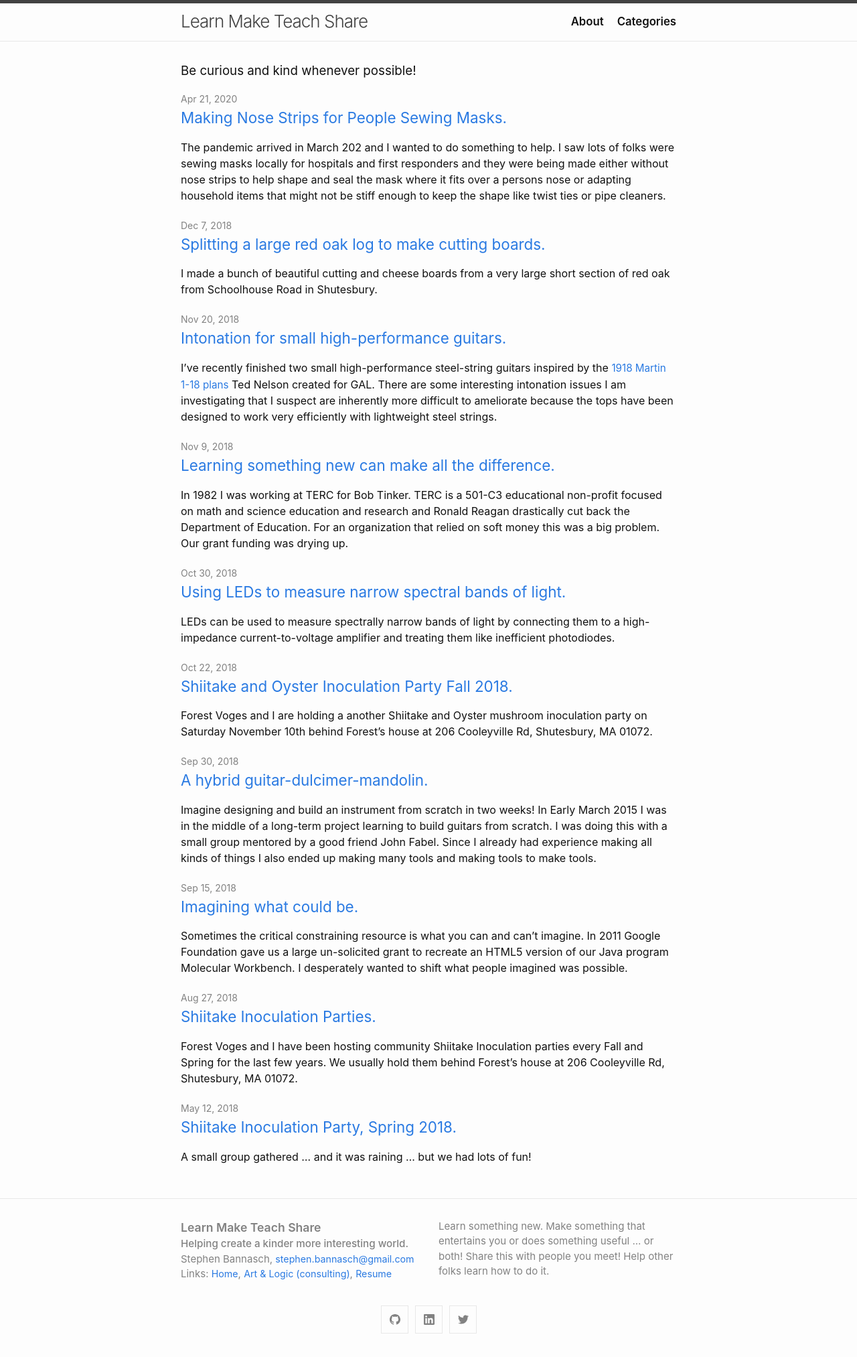
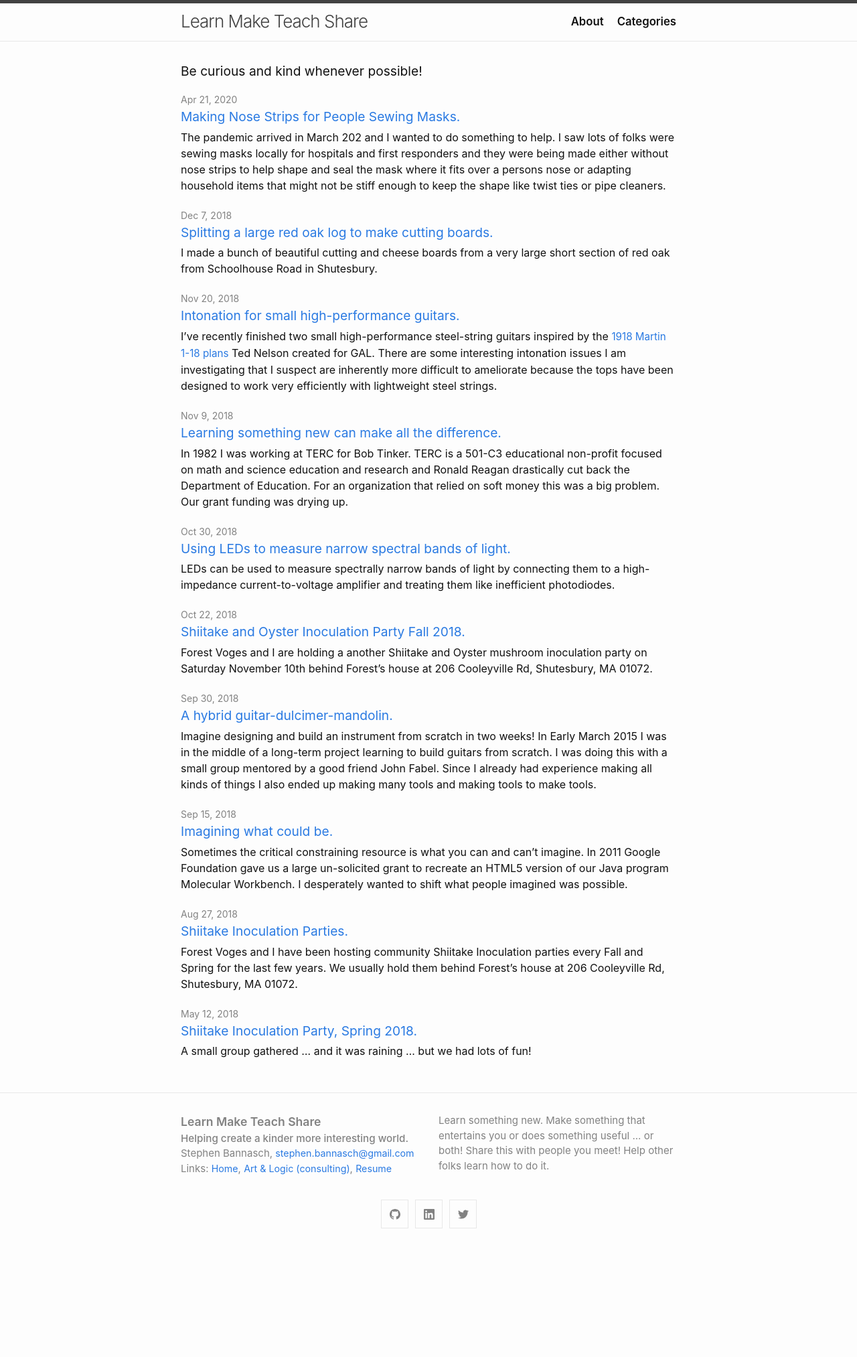
Before and after one commit to learnmaketeachshare/learnmaketeachshare.github.io, a Jekyll site: the page built from index.md, in a window 1280 px wide. Shown: the whole page at 67% size. Built offline with Jekyll 4.4.1, drawn with Linux system fonts in a browser that asks for light colours; after the commit the page ends 1869 px from its top, so only the background shows below that.

Commit message:
tighten up styling of main page

```diff
--- a/_sass/minima/custom-styles.scss
+++ b/_sass/minima/custom-styles.scss
@@ -1,5 +1,5 @@
 h1.post-title {
-  font-size: 2rem;
+  font-size: 1.6rem;
 }
 
 h2 {
@@ -7,9 +7,19 @@ h2 {
 }
 
 h3 {
+  font-size: 1.3rem;
+  margin-bottom: 0.25rem;
   a.post-link {
-    font-size: 1.4rem;
+    font-size: 1.2rem;
   }
+}
+
+h4 {
+  font-size: 1.2rem;
+}
+
+p {
+  margin-bottom: 0.5rem;
 }
 
 header {
@@ -18,6 +28,9 @@ header {
   &.subtitle {
     font-size: 0.95rem;
     font-weight: 500;
+  }
+  &.post-header {
+    margin-bottom: 1rem;
   }
 }
 
@@ -36,10 +49,12 @@ a {
     margin: 0.25rem 0;
     h3.category-head {
       margin: 0.5rem 0;
+      font-size: 1.3rem;
     }
     article.category-item {
       h4 {
-        margin: 0.5rem 0;
+        margin: 0.25rem 0;
+        font-size: 1.2rem;
       }
     }
     .category-name {
--- a/index.md
+++ b/index.md
@@ -5,4 +5,4 @@
 layout: home
 ---
 
-### Be curious and kind whenever possible!
+#### Be curious and kind whenever possible!
```
